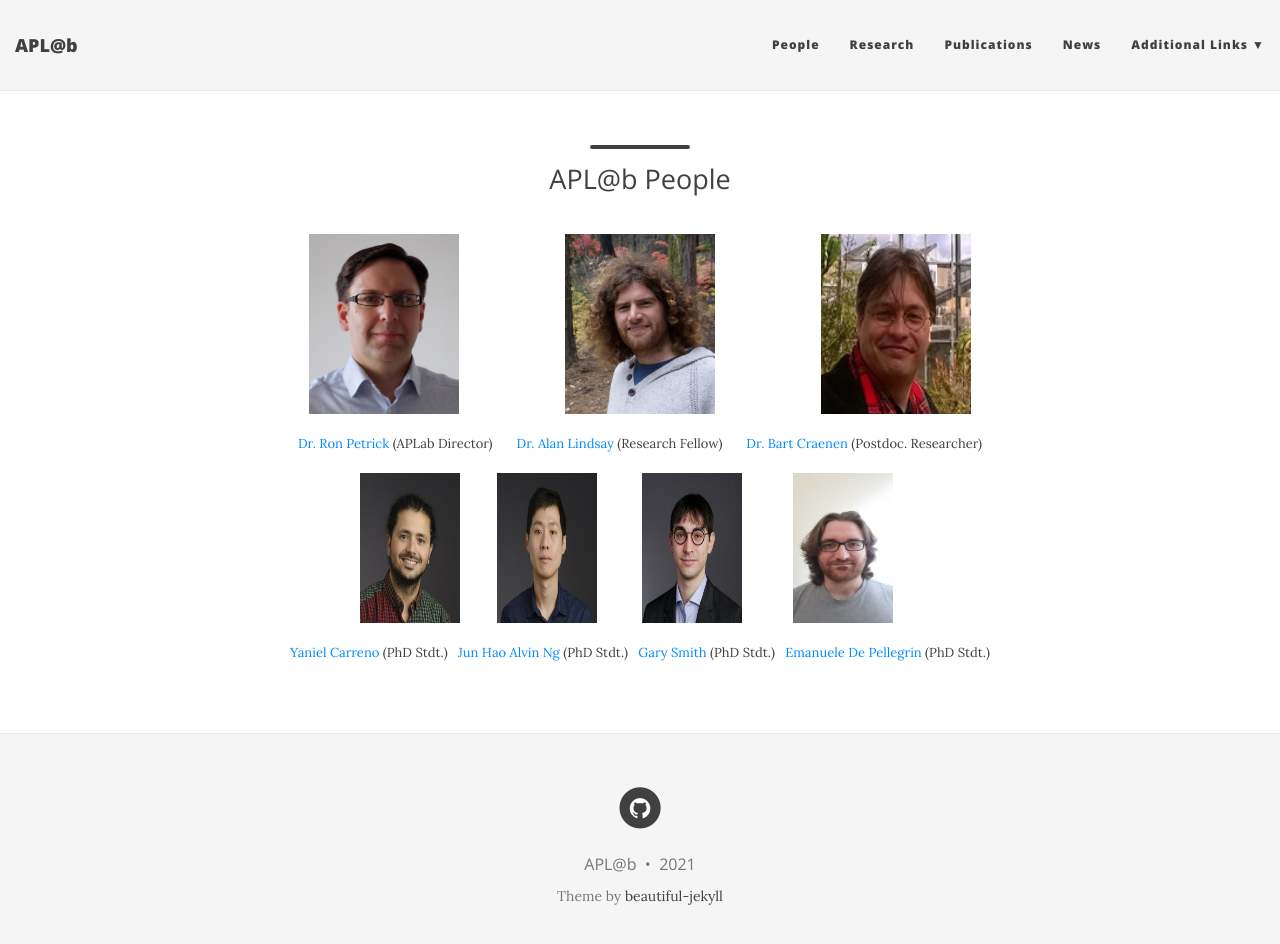
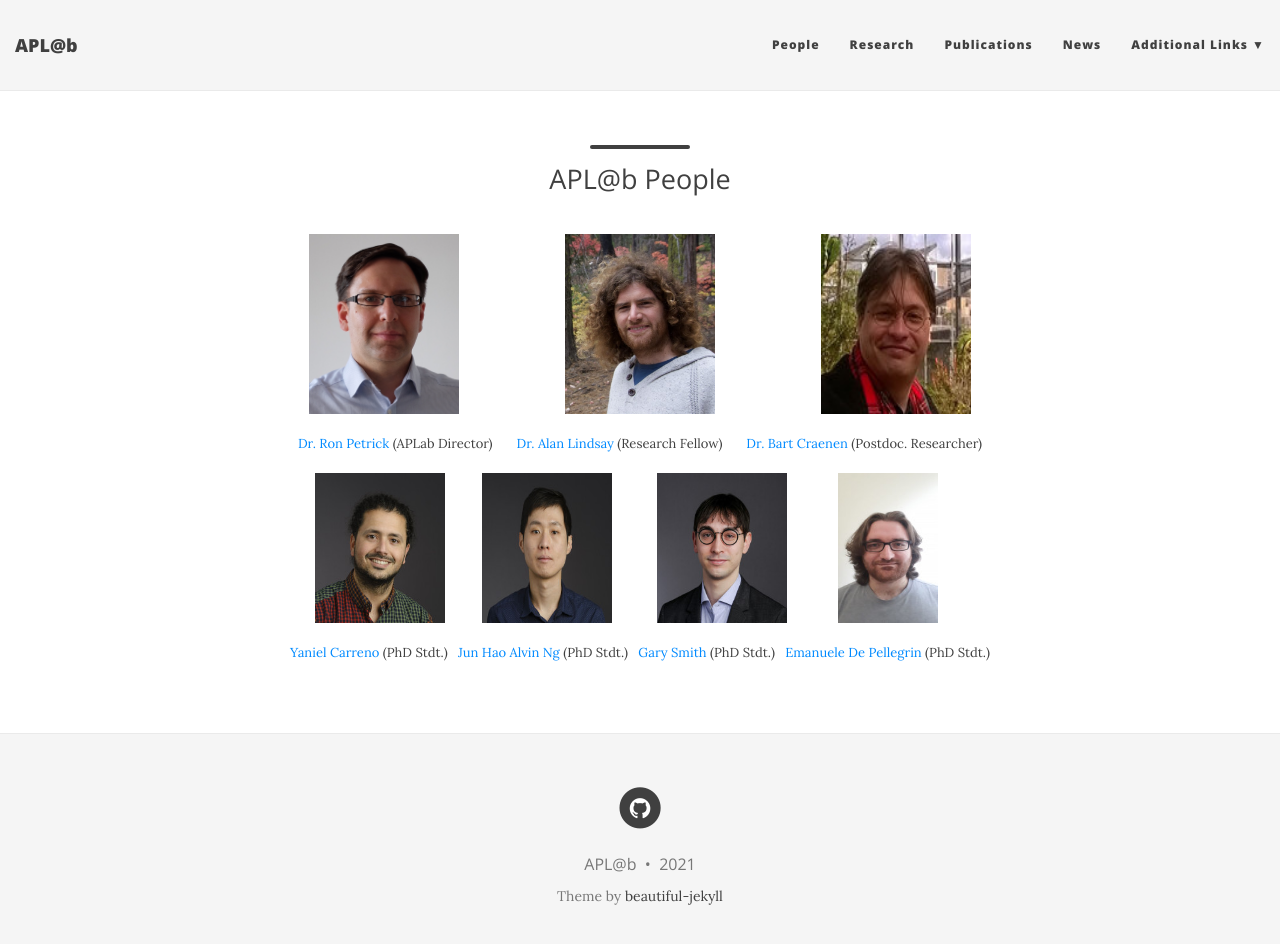
Before and after one commit to aplab2020/aplab2020.github.io, a Jekyll site: the page built from people.md, in a window 1280 px wide and 957 px high. Shown: the top 944 px of the window. Built offline with Jekyll 4.4.1, drawn with Linux system fonts in a browser that asks for light colours; nearby versions of some CDN libraries.

Commit message:
Update people.md

```diff
--- a/people.md
+++ b/people.md
@@ -18,9 +18,9 @@
 
 
 
-<p align="center"> <img src="/img/yaniel.jpg" align="center" width="100" height="150">  &nbsp; &nbsp;  &nbsp; &nbsp; &nbsp;
-                   <img src="/img/alvin.jpg" align="center" width="100" height="150"> &nbsp; &nbsp; &nbsp;  &nbsp; &nbsp;  &nbsp;
-                   <img src="/img/gary.jpg" align="center" width="100" height="150">  &nbsp; &nbsp; &nbsp; &nbsp; &nbsp;  &nbsp;  &nbsp;
+<p align="center"> <img src="/img/yaniel.jpg" align="center" width="130" height="150">  &nbsp; &nbsp;  &nbsp; &nbsp; &nbsp;
+                   <img src="/img/alvin.jpg" align="center" width="130" height="150"> &nbsp; &nbsp; &nbsp;  &nbsp; &nbsp;  &nbsp;
+                   <img src="/img/gary.jpg" align="center" width="130" height="150">  &nbsp; &nbsp; &nbsp; &nbsp; &nbsp;  &nbsp;  &nbsp;
                    <img src="/img/emanuelle.jpeg" align="center" width="100" height="150"> &nbsp; &nbsp;  &nbsp;  &nbsp; </p>
 
  <p align="center"> <a href="https://www.edinburgh-robotics.org/students/yaniel-carreno" style="float:">Yaniel Carreno</a> (PhD Stdt.) &nbsp;
```
